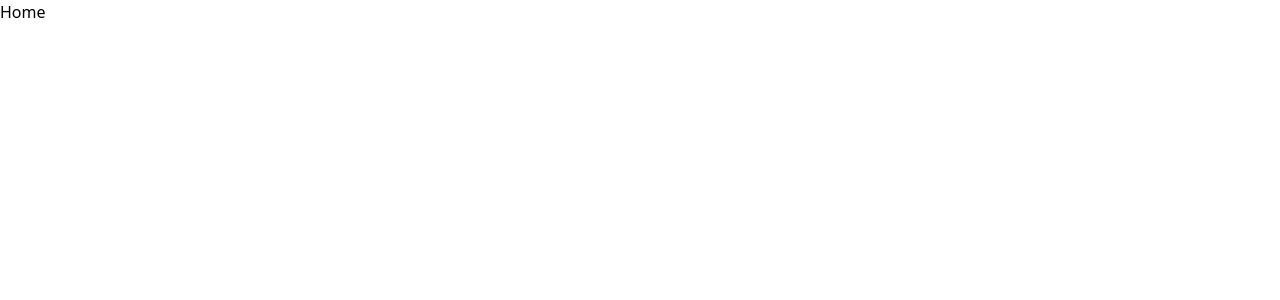
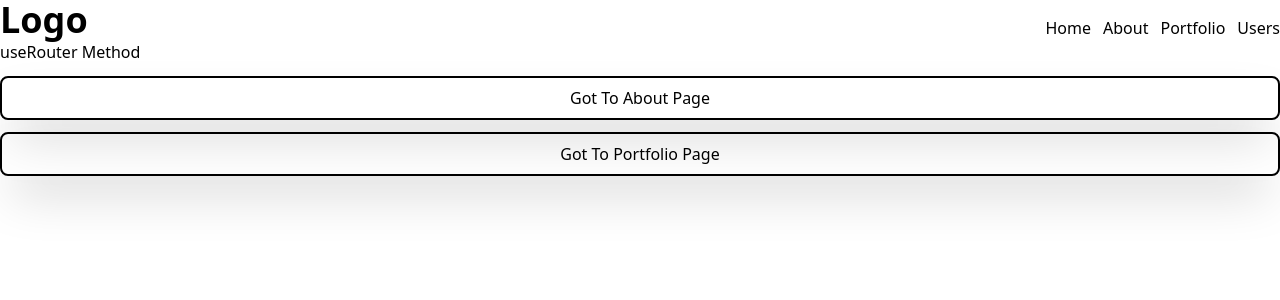
Before and after one commit to saad-mamun/Huxn_Next, a Next.js app: page / in a window 1280 px wide. Shown: the top 300 px of the page. Built offline with nearby package versions, Linux system fonts and the light colour scheme.

Commit message:
Link/useRouter

```diff
--- a/app/layout.js
+++ b/app/layout.js
@@ -1,15 +1,6 @@
-import { Geist, Geist_Mono } from "next/font/google";
 import "./globals.css";
+import Navbar from "@/components/Navbar";
 
-const geistSans = Geist({
-  variable: "--font-geist-sans",
-  subsets: ["latin"],
-});
-
-const geistMono = Geist_Mono({
-  variable: "--font-geist-mono",
-  subsets: ["latin"],
-});
 
 export const metadata = {
   title: "Create Next App",
@@ -19,9 +10,8 @@ export const metadata = {
 export default function RootLayout({ children }) {
   return (
     <html lang="en">
-      <body
-        className={`${geistSans.variable} ${geistMono.variable} antialiased`}
-      >
+      <body>
+        <Navbar/>
         {children}
       </body>
     </html>
--- a/app/page.js
+++ b/app/page.js
@@ -1,10 +1,39 @@
+"use client"
 import React from 'react'
+import { useRouter } from 'next/navigation'
+function Home() {
 
-function Home() {
+  const router = useRouter()
+
+  // Navigate 2 rule
+  const navigate = (page) =>{
+    router.push(page)
+  }
+
+
   return (
-    <div>
-      Home
-    </div>
+    <section className='flex flex-col gap-3'>
+      <h1>useRouter Method</h1>
+
+      {/* <button
+      onClick={() => router.push("about")}
+      className='border-2 px-3 py-2 rounded-lg shadow-2xl'
+      >Got To About Page
+      </button> */}
+
+      <button
+      onClick={() => navigate("about")}
+      className='border-2 px-3 py-2 rounded-lg shadow-2xl'
+      >Got To About Page
+      </button>
+
+      <button
+      onClick={() => navigate("portfolio")}
+      className='border-2 px-3 py-2 rounded-lg shadow-2xl'
+      >Got To Portfolio Page
+      </button>
+
+    </section>
   )
 }
 
--- /dev/null
+++ b/app/portfolio/page.js
@@ -0,0 +1,11 @@
+import React from 'react'
+
+function Portfolio() {
+  return (
+    <div>
+      This is portfolio paga
+    </div>
+  )
+}
+
+export default Portfolio
--- /dev/null
+++ b/app/users/about/page.js
@@ -0,0 +1,11 @@
+import React from 'react'
+
+function About() {
+  return (
+    <div>
+      Users About section
+    </div>
+  )
+}
+
+export default About
--- /dev/null
+++ b/app/users/about/projects/page.js
@@ -0,0 +1,11 @@
+import React from 'react'
+
+function Projects() {
+  return (
+    <div>
+      These are all of my projects
+    </div>
+  )
+}
+
+export default Projects
--- /dev/null
+++ b/app/users/page.js
@@ -0,0 +1,11 @@
+import React from 'react'
+
+function Users() {
+  return (
+    <div>
+      Users
+    </div>
+  )
+}
+
+export default Users
--- /dev/null
+++ b/components/Navbar.jsx
@@ -0,0 +1,22 @@
+import Link from 'next/link'
+import React from 'react'
+
+const Navbar = () => {
+  return (
+    <nav>
+      <ul className='container mx-auto flex items-end justify-between '>
+        <div>
+            <h1 className='text-4xl font-semibold'>Logo</h1>
+        </div>
+        <div className='flex flex-row items-center gap-3'>
+            <Link href='/'>Home</Link>
+            <Link href='/about'>About</Link>
+            <Link href='/portfolio'>Portfolio</Link>
+            <Link href='/users'>Users</Link>
+        </div>
+      </ul>
+    </nav>
+  )
+}
+
+export default Navbar
```
